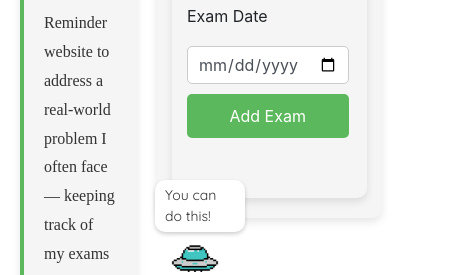
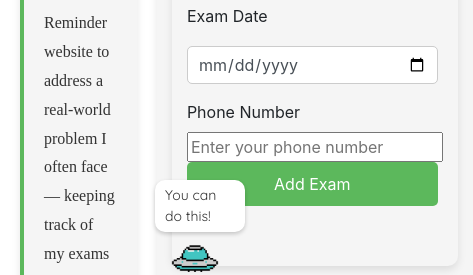
Before and after one commit to CristianNieto3/Exam-Reminder, a website: page index.html in a window 390 px wide. Shown: the part 561-836 px from the top of the page, 473 px wide, since content can reach past the window. Drawn offline with nearby package versions, Linux system fonts and the light colour scheme; no server answers; a web font is replaced by a local one.

Commit message:
added a button to allow users to enter their phone numbers in order to get reminders.

```diff
--- a/index.html
+++ b/index.html
@@ -34,6 +34,7 @@
     <br><br>
    This simple tool lets you easily add and track your exam dates, helping you plan ahead and stay focused. Whether you have one exam or several, it's designed to keep you on track with your study schedule, reduce stress, and ensure you never miss an important date! I hope this website helps you stay organized and prepared for whatever comes your way!
     <br><br>
+    Enter the exam name and exam date, along with your phone number! You will recieve a text a week out from the exam, and every other day leading up to the exam as well as exam day!
 
   </p>
 </aside>
@@ -45,12 +46,18 @@
           <div class="form-group">
             <label for="examName">Exam Name</label>
             <input type="text" class="form-control" id="examName" placeholder="Enter exam name" required>
-          </div>
+         </div>
           <div class="form-group">
             <label for="examDate">Exam Date</label>
             <input type="date" class="form-control" id="examDate" required>
+          </div>
+          <div class="phone">
+            <label for="phone">Phone Number</label>
+            <input type="tel" id="phone" name="phone" placeholder="Enter your phone number"required>
           <button type="submit" class="btn btn-primary">Add Exam</button>
+
         </form>
+
 
         <ul id="examsList" class = "list-group mt-4">
         </ul>
```
